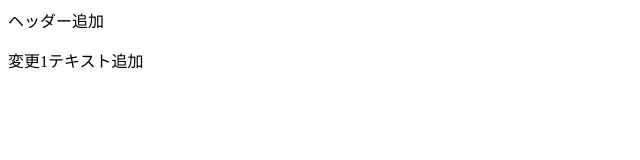
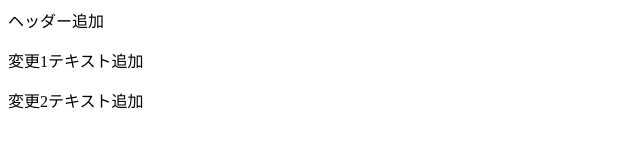
Before and after one commit to K-3daya/git-test2, a plain HTML site: page index.html in a window 1280 px wide. Shown: the whole page, without its empty margins (0-640 px from the left). Drawn offline with Linux system fonts and the light colour scheme.

Commit message:
変更2テキスト追加

```diff
--- a/index.html
+++ b/index.html
@@ -8,5 +8,6 @@
 <body>
 	<header>ヘッダー追加</header>
 	<p>変更1テキスト追加</p>
+	<p>変更2テキスト追加</p>
 </body>
 </html>
```
